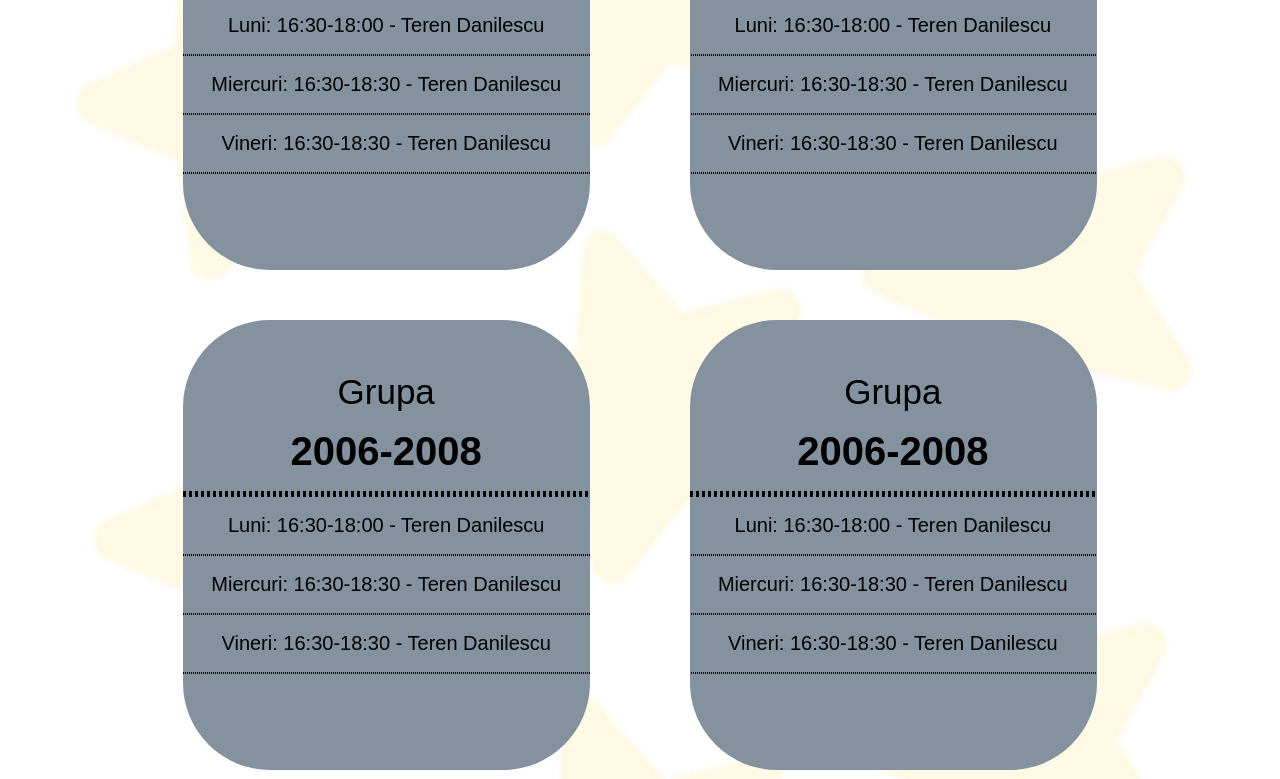
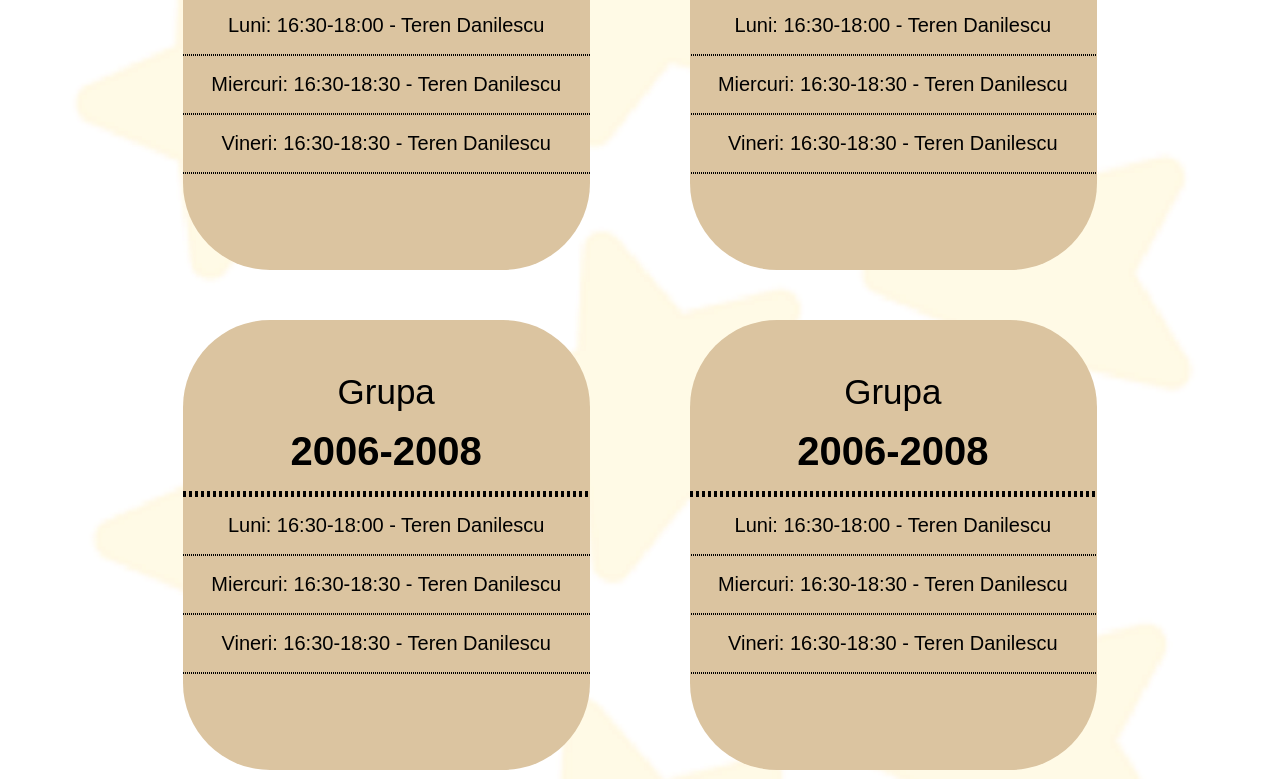
Before and after one commit to hykos1/danilescu, a plain HTML site: page grupe.html in a window 1280 px wide. Shown: the part 437-1216 px from the top of the page. Drawn offline with Linux system fonts and the light colour scheme.

Commit message:
Update grupe.css

```diff
--- a/grupe.css
+++ b/grupe.css
@@ -106,7 +106,7 @@ h1 {
   padding-top: 52px;
   padding-bottom: 100px;
   padding-right: 1px;
-  background-color: #83929E;
+  background-color: rgb(219, 196, 160);
   border-radius: 87px;
   overflow: hidden;
   flex-direction: column;
```
